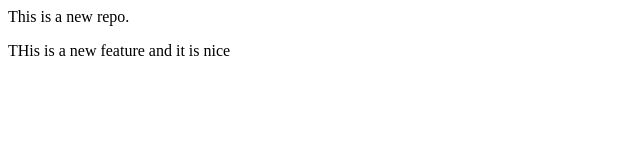
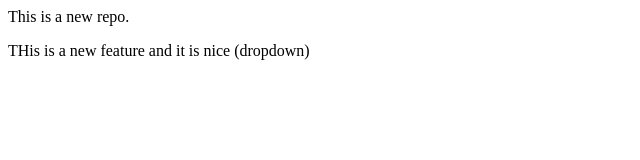
Before and after one commit to kshashank326/localrepo, a plain HTML site: page LocalRepo/index.html in a window 1280 px wide. Shown: the full height of the page, 0-640 px from the left. Drawn offline with Linux system fonts and the light colour scheme.

```diff
--- a/LocalRepo/index.html
+++ b/LocalRepo/index.html
@@ -1,4 +1,4 @@
 
 
 <p>This is a new repo.</p>
-<p>THis is a new feature and it is nice</p>
+<p>THis is a new feature and it is nice (dropdown)</p>
```
